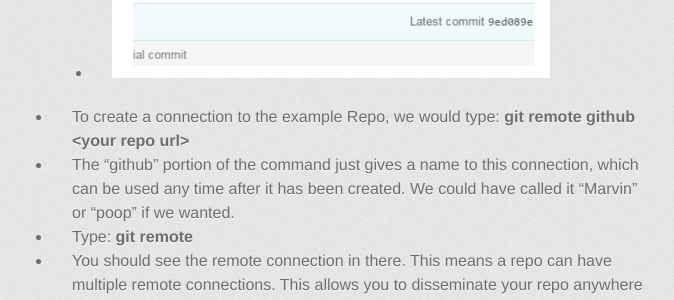
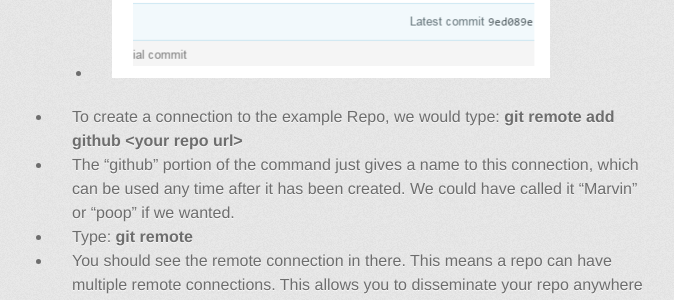
Before and after one commit to loopy3025/simplegit, a Jekyll site: the page built from _posts/2016-03-02-i-kind-of-get-git-now.md, in a window 1280 px wide and 900 px high, scrolled down 1636 px. Shown: the part 152-452 px from the top of the window, without its empty margins (298-972 px from the left). Built offline with Jekyll 4.4.1, drawn with Linux system fonts in a browser that asks for light colours; some web fonts are replaced.

Commit message:
Update 2016-03-02-i-kind-of-get-git-now.md
error in git remote add

```diff
--- a/_posts/2016-03-02-i-kind-of-get-git-now.md
+++ b/_posts/2016-03-02-i-kind-of-get-git-now.md
@@ -40,7 +40,7 @@ git is set up in repositories. Whether these repositories are local or remote is
   * Nothing should show.
 * Get the URL for your remote repository. A vendor should supply any URLs you need and also provide you with credentials for accessing the files. On Github, a repository’s URL can be found on the main repo page.
   * ![Repository url](/images/posts/git-demo-01.png)
-* To create a connection to the example Repo, we would type: **git remote github \<your repo url\>**
+* To create a connection to the example Repo, we would type: **git remote add github \<your repo url\>**
  * The “github” portion of the command just gives a name to this connection, which can be used any time after it has been created. We could have called it “Marvin” or “poop” if we wanted.
 * Type: **git remote**
  * You should see the remote connection in there. This means a repo can have multiple remote connections. This allows you to disseminate your repo anywhere you want, whether with Github, Acquia, or anywhre that accepts git repos.
```
